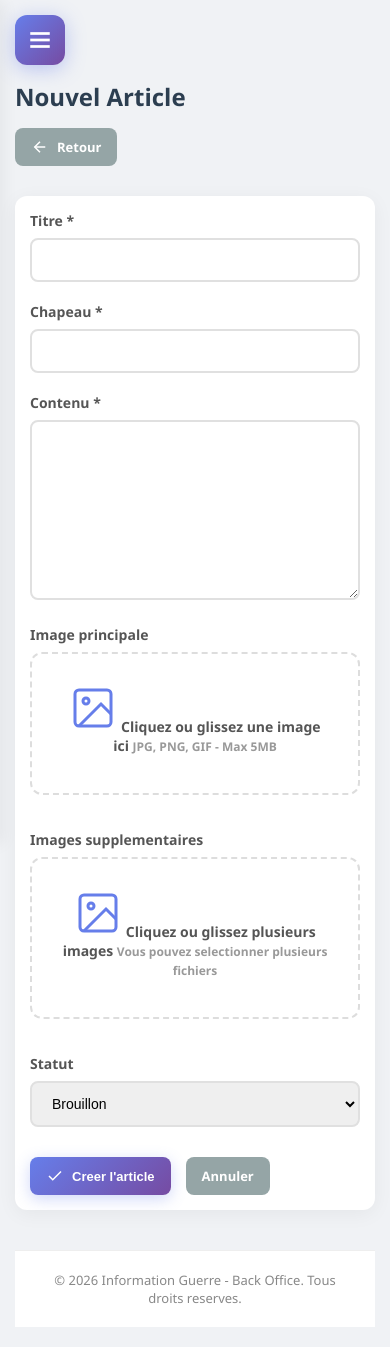
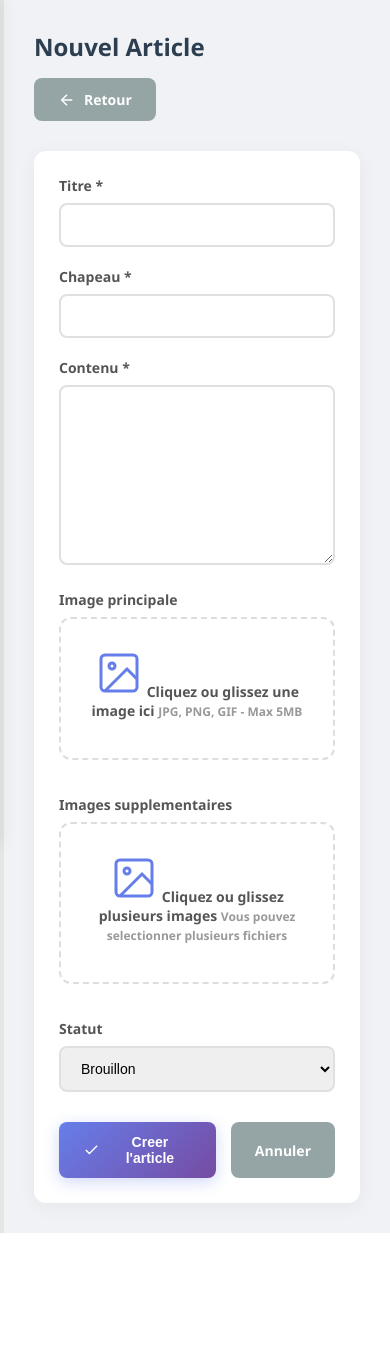
Before and after one commit to Eddou313/TP_information_geurre, a PHP site: page /pages/back-office/articles/add.php in a window 390 px wide. After the commit the page ends 1233 px from the top, so only its background shows below. Run offline with PHP 8.4, Linux system fonts and the light colour scheme; the visitor is signed in with stand-in values (Sample User, id 1); some libraries are stand-ins or nearby versions.

Commit message:
feat: Implement article image gallery and enhance layout; remove footer includes from back-office pages

```diff
--- a/pages/back-office/articles/add.php
+++ b/pages/back-office/articles/add.php
@@ -129,7 +129,7 @@ if ($_SERVER['REQUEST_METHOD'] === 'POST') {
                 </div>
             </div>
 
-            <?php include __DIR__ . '/../includes/footer.php'; ?>
+
         </main>
     </div>
 
--- a/pages/back-office/articles/edit.php
+++ b/pages/back-office/articles/edit.php
@@ -173,7 +173,7 @@ if ($_SERVER['REQUEST_METHOD'] === 'POST') {
                 </div>
             </div>
 
-            <?php include __DIR__ . '/../includes/footer.php'; ?>
+
         </main>
     </div>
 
--- a/pages/back-office/articles/list.php
+++ b/pages/back-office/articles/list.php
@@ -427,7 +427,6 @@ function buildQueryString(array $params): string {
                 </div>
             </div>
 
-            <?php include __DIR__ . '/../includes/footer.php'; ?>
         </main>
     </div>
 
--- a/pages/back-office/articles/view.php
+++ b/pages/back-office/articles/view.php
@@ -91,7 +91,7 @@ if (!$article) {
                 </div>
             </div>
 
-            <?php include __DIR__ . '/../includes/footer.php'; ?>
+
         </main>
     </div>
 
--- a/static/css/admin.css
+++ b/static/css/admin.css
@@ -194,6 +194,29 @@ body {
     flex: 1;
     margin-left: 260px;
     padding: 30px;
+    min-height: 100vh;
+    display: flex;
+    flex-direction: column;
+}
+
+.admin-footer {
+    margin-top: auto;
+    background: white;
+    border-top: 1px solid #eee;
+    padding: 20px 30px;
+    text-align: center;
+}
+
+.admin-footer .footer-content {
+    display: flex;
+    justify-content: center;
+    align-items: center;
+}
+
+.admin-footer p {
+    color: #888;
+    font-size: 13px;
+    margin: 0;
 }
 
 /* Top Bar */
@@ -705,122 +728,11 @@ textarea.form-control {
     font-weight: 600;
 }
 
-/* Footer */
-.admin-footer {
-    background: white;
-    border-top: 1px solid #eee;
-    padding: 20px 30px;
-    margin-top: 40px;
-    text-align: center;
-}
-
-.admin-footer .footer-content {
-    display: flex;
-    justify-content: center;
-    align-items: center;
-}
-
-.admin-footer p {
-    color: #888;
-    font-size: 13px;
-    margin: 0;
-}
-
 /* Responsive */
-/* Menu Toggle Button */
-.menu-toggle {
-    display: none;
-    position: fixed;
-    top: 15px;
-    left: 15px;
-    z-index: 1000;
-    width: 50px;
-    height: 50px;
-    background: linear-gradient(135deg, #667eea 0%, #764ba2 100%);
-    border: none;
-    border-radius: 12px;
-    cursor: pointer;
-    box-shadow: 0 4px 20px rgba(102, 126, 234, 0.4);
-    align-items: center;
-    justify-content: center;
-}
-
-.menu-toggle svg {
-    width: 26px;
-    height: 26px;
-    stroke: white;
-    stroke-width: 2.5;
-    fill: none;
-}
-
-/* Sidebar Close Button */
-.sidebar-close {
-    display: none;
-    position: absolute;
-    top: 20px;
-    right: 15px;
-    width: 40px;
-    height: 40px;
-    background: #f0f0f0;
-    border: none;
-    border-radius: 10px;
-    cursor: pointer;
-    align-items: center;
-    justify-content: center;
-}
-
-.sidebar-close:hover {
-    background: #e0e0e0;
-}
-
-.sidebar-close svg {
-    width: 22px;
-    height: 22px;
-    stroke: #333;
-    stroke-width: 2.5;
-    fill: none;
-}
-
-/* Overlay */
-.sidebar-overlay {
-    display: none;
-    position: fixed;
-    top: 0;
-    left: 0;
-    right: 0;
-    bottom: 0;
-    background: rgba(0, 0, 0, 0.5);
-    z-index: 99;
-    opacity: 0;
-    transition: opacity 0.3s ease;
-}
-
-.sidebar-overlay.open {
-    opacity: 1;
-}
-
 @media (max-width: 992px) {
-    .menu-toggle {
-        display: flex !important;
-    }
-
-    .sidebar-close {
-        display: flex !important;
-    }
-
-    .sidebar-overlay {
-        display: block;
-        pointer-events: none;
-    }
-
-    .sidebar-overlay.open {
-        pointer-events: auto;
-    }
-
     .sidebar {
         transform: translateX(-100%);
         transition: transform 0.3s ease;
-        z-index: 100;
     }
 
     .sidebar.open {
@@ -829,12 +741,6 @@ textarea.form-control {
 
     .main-content {
         margin-left: 0;
-        padding-top: 80px;
-    }
-
-    .sidebar-header {
-        padding-right: 60px;
-        position: relative;
     }
 }
 
@@ -854,33 +760,4 @@ textarea.form-control {
         gap: 15px;
         align-items: flex-start;
     }
-
-    .main-content {
-        padding: 80px 15px 20px;
-    }
-
-    .card-body {
-        padding: 15px;
-    }
-
-    .admin-table th,
-    .admin-table td {
-        padding: 10px;
-        font-size: 13px;
-    }
-
-    .admin-table .actions {
-        flex-direction: column;
-        gap: 5px;
-    }
-
-    .btn {
-        padding: 10px 16px;
-        font-size: 13px;
-    }
-
-    .btn-sm {
-        padding: 6px 12px;
-        font-size: 11px;
-    }
 }
```
Also changed, not shown: docker-compose.yml (+13 -13 lines), module/front-office/articles.php (+16 -1 lines), pages/front-office/article.php (+13 -0 lines), static/css/article-detail.css (+30 -0 lines).
